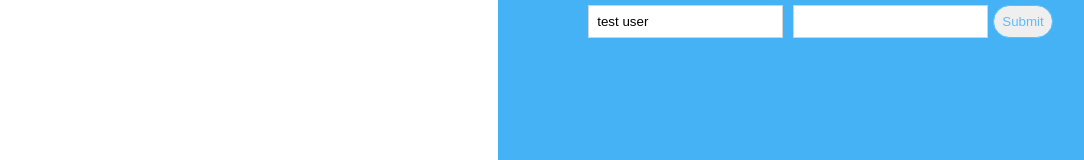
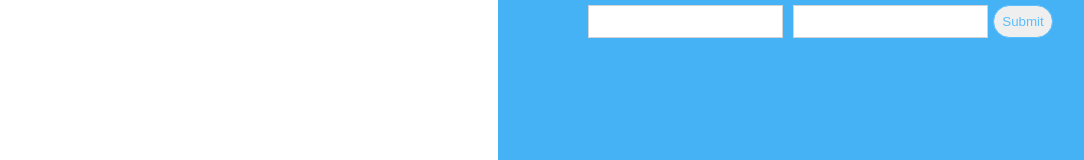
Before and after one commit to KJax101/react-twitter-clone, a React (Create React App) app in the folder client/: page / in a window 1280 px wide. Shown: the top 160 px of the page, without its empty margins (142-1226 px from the left). Built offline with nearby package versions, Linux system fonts and the light colour scheme.

Commit message:
register button is working

```diff
--- a/client/src/login_container/right_panel/login_inputs.jsx
+++ b/client/src/login_container/right_panel/login_inputs.jsx
@@ -6,11 +6,10 @@ export default class LoginInputs extends Component {
     super(props);
     this.state = {
       // We set a default value for username. We can change this to whatever you want.
-      username: "test user",
+      username: "",
       // The state values below are here just as examples. We aren't actually using them.
       password: "",
-      savedUsers: ["user@user.com", "user2@user.com"],
-      savedUserNames: { name1: "test123" }
+      success: false
     };
   }
 
@@ -45,7 +44,7 @@ export default class LoginInputs extends Component {
   );
 
   logInput = () => {
-    console.log(this.state.username, this.state.password);
+    console.log("signing up user: ", this.state.username, this.state.password);
   };
   render() {
     return (
```
